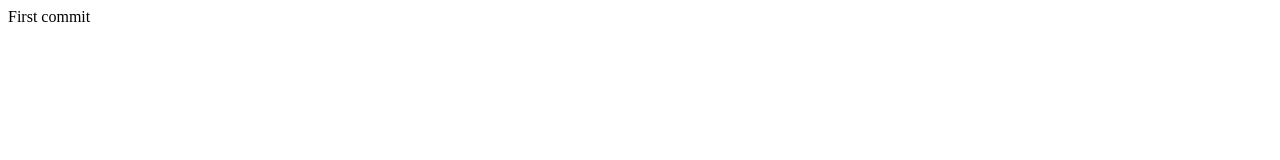
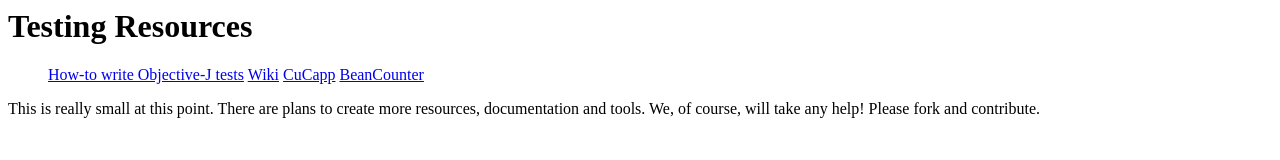
Before and after one commit to cappuccino/OJTest, a plain HTML site: page index.html in a window 1280 px wide. Drawn offline with Linux system fonts and the light colour scheme.

Commit message:
Actually committing the source file.

```diff
--- a/index.html
+++ b/index.html
@@ -1 +1,16 @@
-First commit
+<html>
+  <head>
+    <title>OJTest Resources</title>
+  </head>
+  <body>
+    <h1>Testing Resources</h1>
+    <ul>
+      <a href='http://derekhammer.com/2010/04/17/howto-write-objective-j-tests.html'>How-to write Objective-J tests</a>
+      <a href='https://github.com/280north/ojtest/wiki'>Wiki</a>
+      <a href='https://github.com/dparnell/cucapp'>CuCapp</a>
+      <a href='https://github.com/chandlerkent/BeanCounter'>BeanCounter</a>
+    </ul>
+
+    <p>This is really small at this point. There are plans to create more resources, documentation and tools. We, of course, will take any help! Please fork and contribute.</p>
+  </body>
+</html>
```
